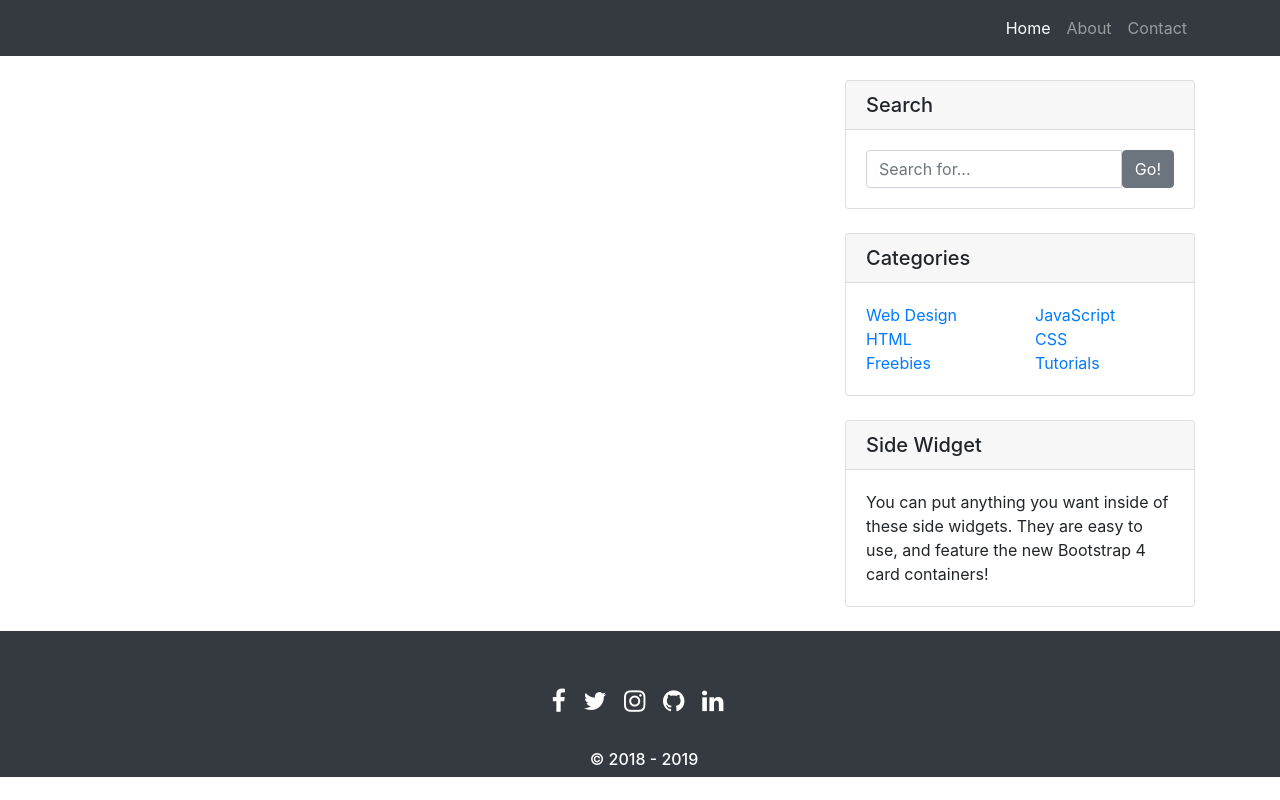
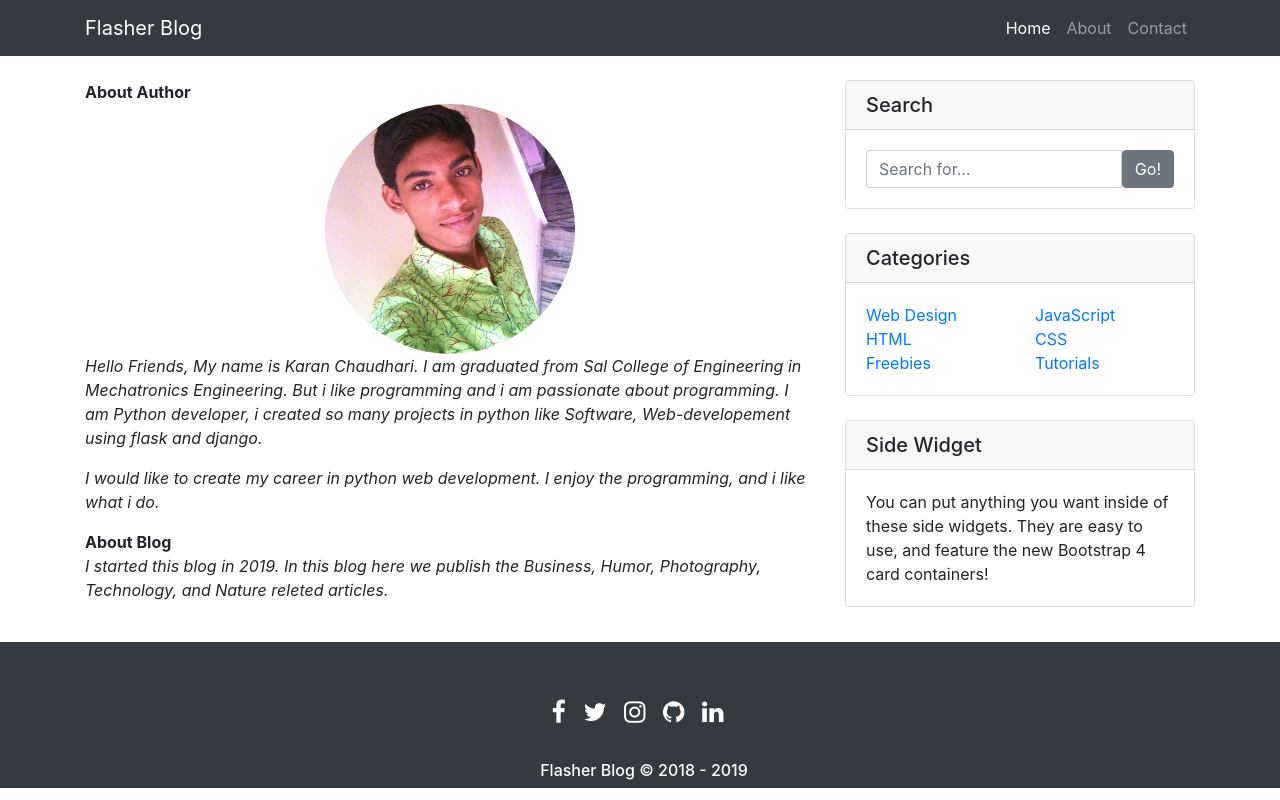
Before and after one commit to karan-chaudhari/Django_Blog, a Django app: page /about/ in a window 1280 px wide. Run offline with Django 3.2, Linux system fonts and the light colour scheme; some libraries are stand-ins or nearby versions.

Commit message:
Crete the about page for blog

```diff
--- a/myblog/templates/about.html
+++ b/myblog/templates/about.html
@@ -1,4 +1,14 @@
 {% extends 'layout.html' %}
+{% load static %}
 {% block content %}
-
+<strong>About Author</strong>
+<br>
+<div class="text-center">
+	<img class="rounded-circle" src="{% static 'profile.jpg' %}" width="250" height="250">
+</div>
+<p><i>Hello Friends, My name is Karan Chaudhari. I am graduated from Sal College of Engineering in Mechatronics Engineering.
+But i like programming and i am passionate about programming. I am Python developer, i created so many projects in python like Software, Web-developement using flask and django.</i></p>
+<p><i>I would like to create my career in python web development. I enjoy the programming, and i like what i do.</i></p>
+<strong>About Blog</strong>
+<p><i>I started this blog in 2019. In this blog here we publish the Business, Humor, Photography, Technology, and Nature releted articles.</i></p>
 {% endblock %}
--- a/myblog/views.py
+++ b/myblog/views.py
@@ -9,7 +9,9 @@ def home(request):
     return render(request, 'home.html', context)
 
 def about(request):
-    return render(request, 'about.html')
+    context = {'params':params}
+    return render(request, 'about.html', context)
 
 def contact(request):
-    return render(request, 'contact.html')
+    context = {'params':params}
+    return render(request, 'contact.html', context)
```
Also changed, not shown: myblog/static/profile.jpg (added).
